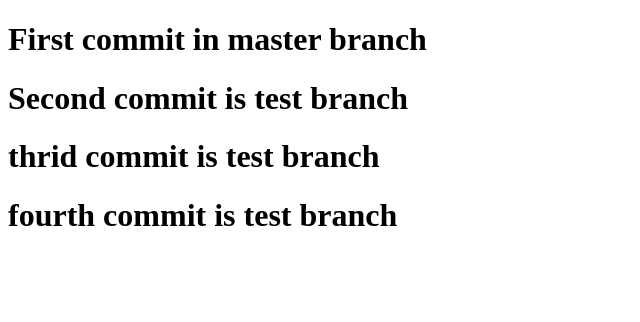
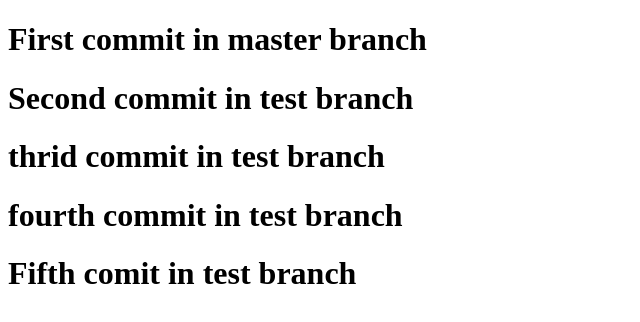
Before and after one commit to silver107u/Web-Automation, a plain HTML site: page index.html in a window 1280 px wide. Shown: the whole page, without its empty margins (0-640 px from the left). Drawn offline with Linux system fonts and the light colour scheme.

Commit message:
Fifth Commit

```diff
--- a/index.html
+++ b/index.html
@@ -7,9 +7,10 @@
 
 <body>
     <h1> First commit in master branch</h1>
-    <h1> Second commit is test branch </h1>
-    <h1> thrid commit is test branch </h1>
-    <h1> fourth commit is test branch </h1>
+    <h1> Second commit in test branch </h1>
+    <h1> thrid commit in test branch </h1>
+    <h1> fourth commit in test branch </h1>
+    <h1>Fifth comit in test branch </h1>
 
 </body>
 
```
